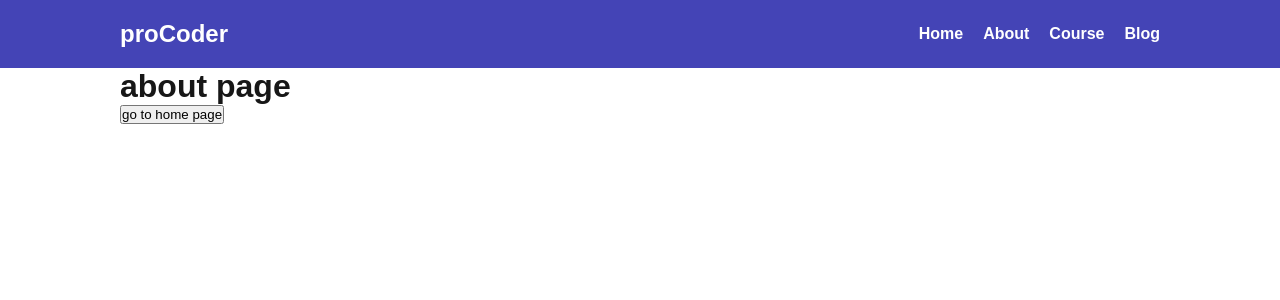
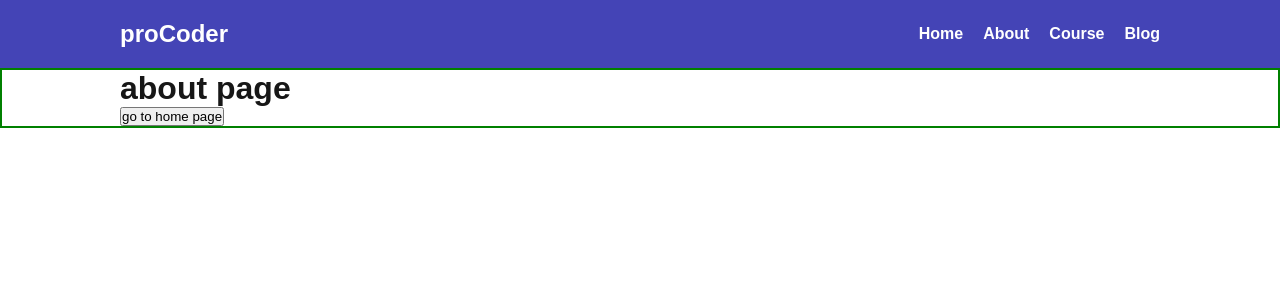
Before and after one commit to coder8820/Nextjs, a Next.js app in the folder first-app/: page /about in a window 1280 px wide. Shown: the top 300 px of the page. Built offline with nearby package versions, Linux system fonts and the light colour scheme.

Commit message:
created layout of about and course page

```diff
--- /dev/null
+++ b/first-app/src/app/about/layout.jsx
@@ -0,0 +1,5 @@
+import React from "react";
+
+export default function AboutLayout({ children }) {
+  return <div style={{ border: "2px solid green" }}>{children}</div>;
+}
--- /dev/null
+++ b/first-app/src/app/course/layout.jsx
@@ -0,0 +1,5 @@
+export default function courseLayout({ children }) {
+  return (
+    <div style={{ border: "1px solid red", padding: "1rem" }}>{children}</div>
+  );
+}
```
